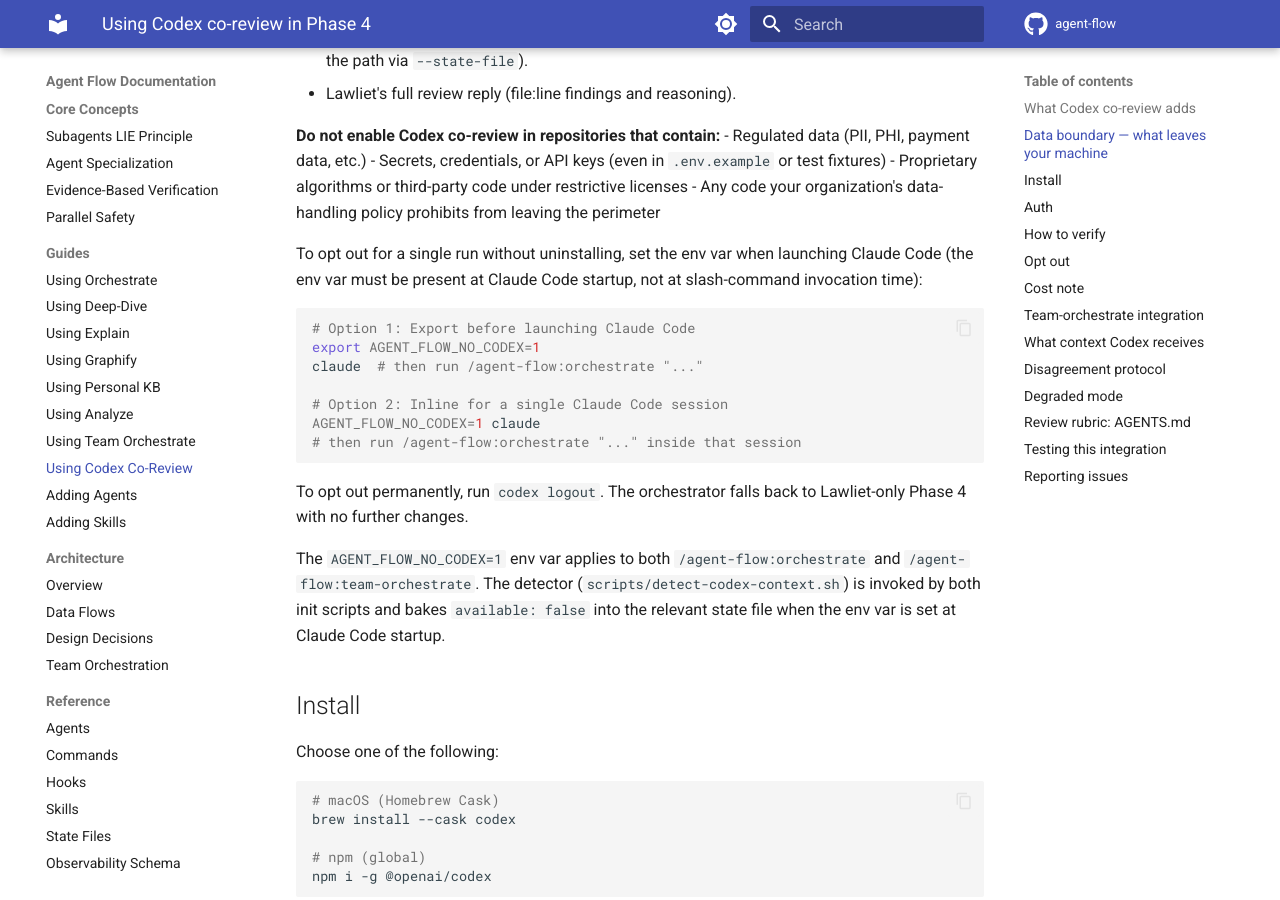
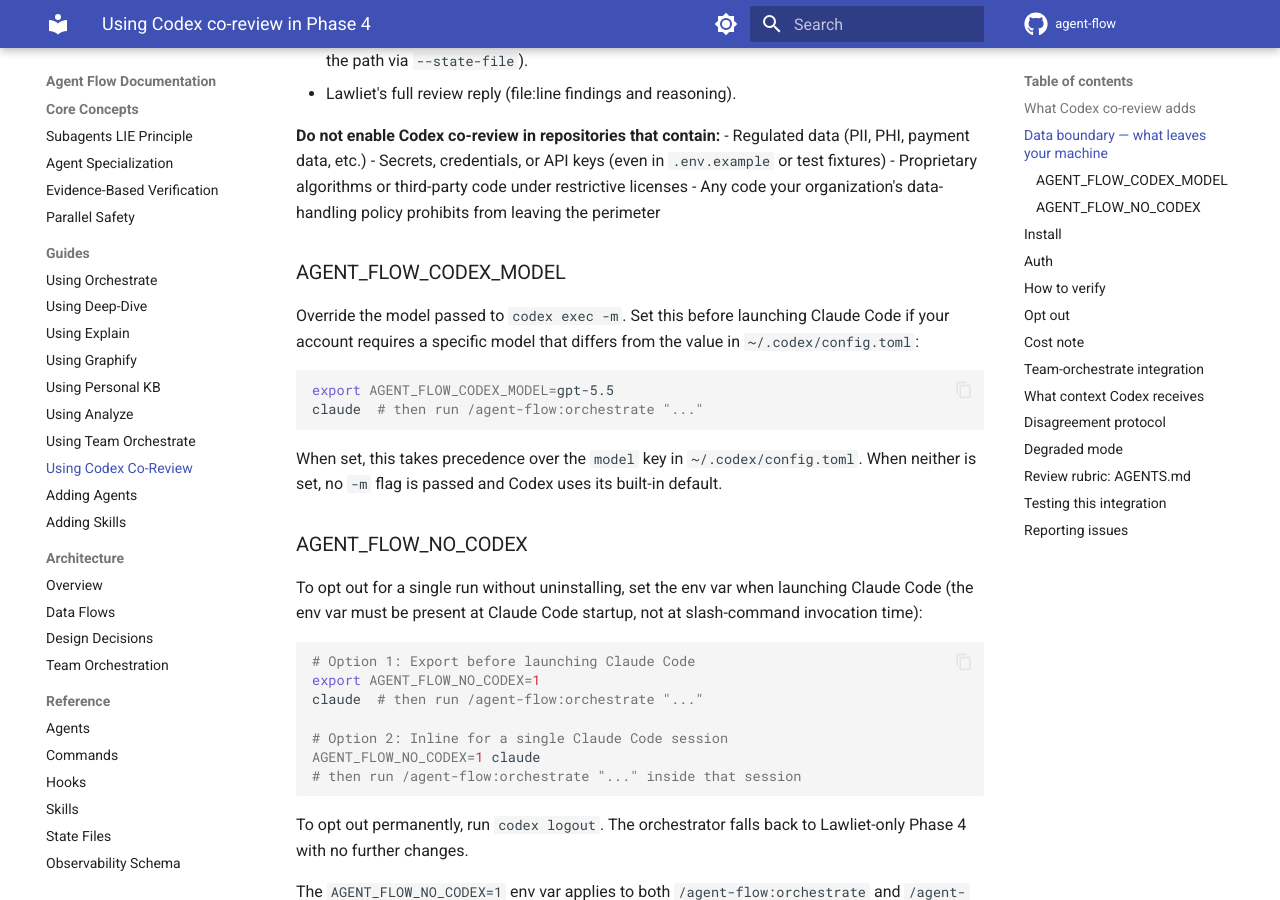
Before and after one commit to josix/agent-flow, an MkDocs documentation site: the page built from docs/guides/using-codex-review.md, in a window 1280 px wide and 900 px high, scrolled down 749 px. Built offline with MkDocs 1.6.1 and Material for MkDocs 9.7.7, drawn with Linux system fonts in a browser that asks for light colours; comment, search, counter and statistics services are not loaded; some of the changed text lies outside the part shown.

Commit message:
fix: pass explicit model to codex exec to avoid unsupported-default failure
--ignore-user-config drops the user's model preference from
~/.codex/config.toml, so codex exec fell back to its built-in default
model, which ChatGPT-subscription accounts cannot use ("model not
supported on this account"). Resolve a model explicitly
(AGENT_FLOW_CODEX_MODEL env var > top-level model key in config.toml >
no flag) and pass it via -m in all three invocation variants, keeping
the read-only sandbox intact.

Also surface a snippet of the codex error output in the failure warn
line so future dispatch failures are self-diagnosing instead of an
opaque codex_skip_reason: error.

Co-Authored-By: Claude Fable 5 <noreply@anthropic.com>

````diff
--- a/docs/guides/using-codex-review.md
+++ b/docs/guides/using-codex-review.md
@@ -31,6 +31,21 @@ servers via your authenticated Codex CLI session:
 - Proprietary algorithms or third-party code under restrictive licenses
 - Any code your organization's data-handling policy prohibits from leaving
   the perimeter
+
+### AGENT_FLOW_CODEX_MODEL
+
+Override the model passed to `codex exec -m`. Set this before launching Claude Code
+if your account requires a specific model that differs from the value in `~/.codex/config.toml`:
+
+```bash
+export AGENT_FLOW_CODEX_MODEL=gpt-5.5
+claude  # then run /agent-flow:orchestrate "..."
+```
+
+When set, this takes precedence over the `model` key in `~/.codex/config.toml`.
+When neither is set, no `-m` flag is passed and Codex uses its built-in default.
+
+### AGENT_FLOW_NO_CODEX
 
 To opt out for a single run without uninstalling, set the env var when
 launching Claude Code (the env var must be present at Claude Code startup, not
@@ -147,7 +162,15 @@ Each Codex invocation in Phase 4 is given the following context:
 - Full `git diff` of changes under review
 - `AGENTS.md` at the repo root (auto-loaded by codex on every `exec` invocation)
 
-Codex runs with `model_reasoning_effort=high` for accuracy.
+Codex runs with `model_reasoning_effort=high` for accuracy. The model is
+resolved explicitly and passed via `-m` because `--ignore-user-config` would
+otherwise drop the user's model preference from `~/.codex/config.toml`. The
+resolution order is:
+
+1. `AGENT_FLOW_CODEX_MODEL` environment variable (if non-empty)
+2. Top-level `model` key in `${CODEX_HOME:-~/.codex}/config.toml`
+3. No `-m` flag — Codex CLI selects its default (current behavior when no
+   config or env var is present)
 
 ## Disagreement protocol
 
````
Also changed, not shown: 1 other file.
